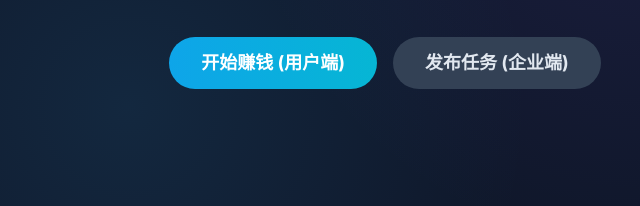
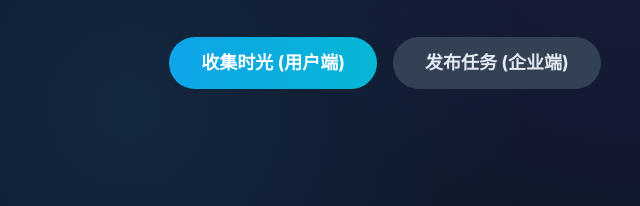
Before and after one commit to KyleCaiZJU/Time-Recycler, a plain HTML site: page index.html in a window 1280 px wide. Shown: the part 421-627 px from the top of the page, 255-895 px from the left. Drawn offline with nearby package versions, Linux system fonts and the light colour scheme.

Commit message:
修改了一下文字

```diff
--- a/index.html
+++ b/index.html
@@ -274,7 +274,7 @@
                 </p>
                 <div class="flex flex-col sm:flex-row justify-center gap-4 fade-in fade-in-3">
                     <a href="#register" class="bg-gradient-to-r from-sky-500 to-cyan-500 hover:from-sky-600 hover:to-cyan-600 text-white font-bold py-3 px-8 rounded-full text-lg cta-button">
-                        开始赚钱 (用户端)
+                        收集时光 (用户端)
                     </a>
                     <a href="#register" class="bg-slate-700 hover:bg-slate-600 text-slate-200 font-bold py-3 px-8 rounded-full text-lg cta-button">
                         发布任务 (企业端)
```
